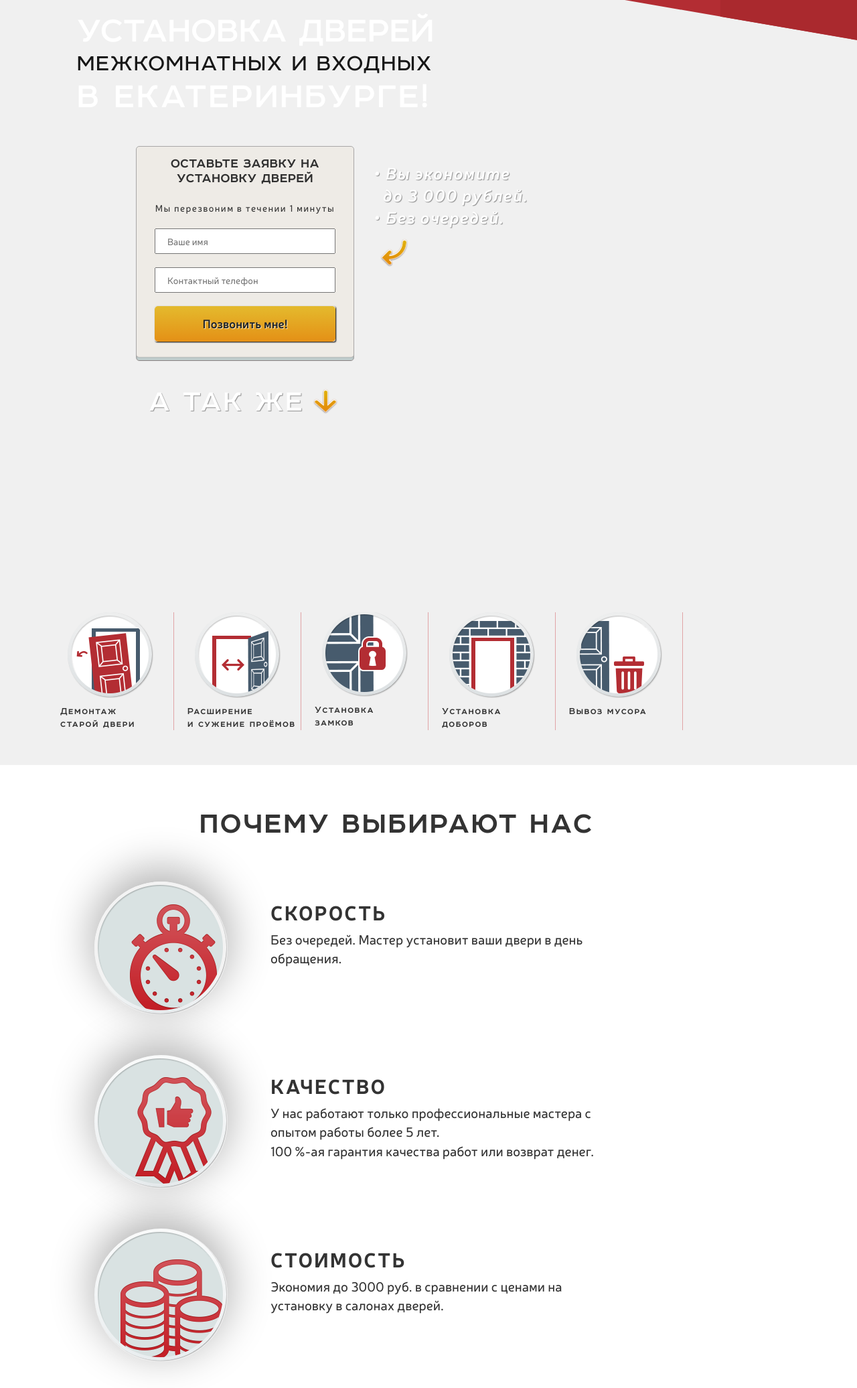
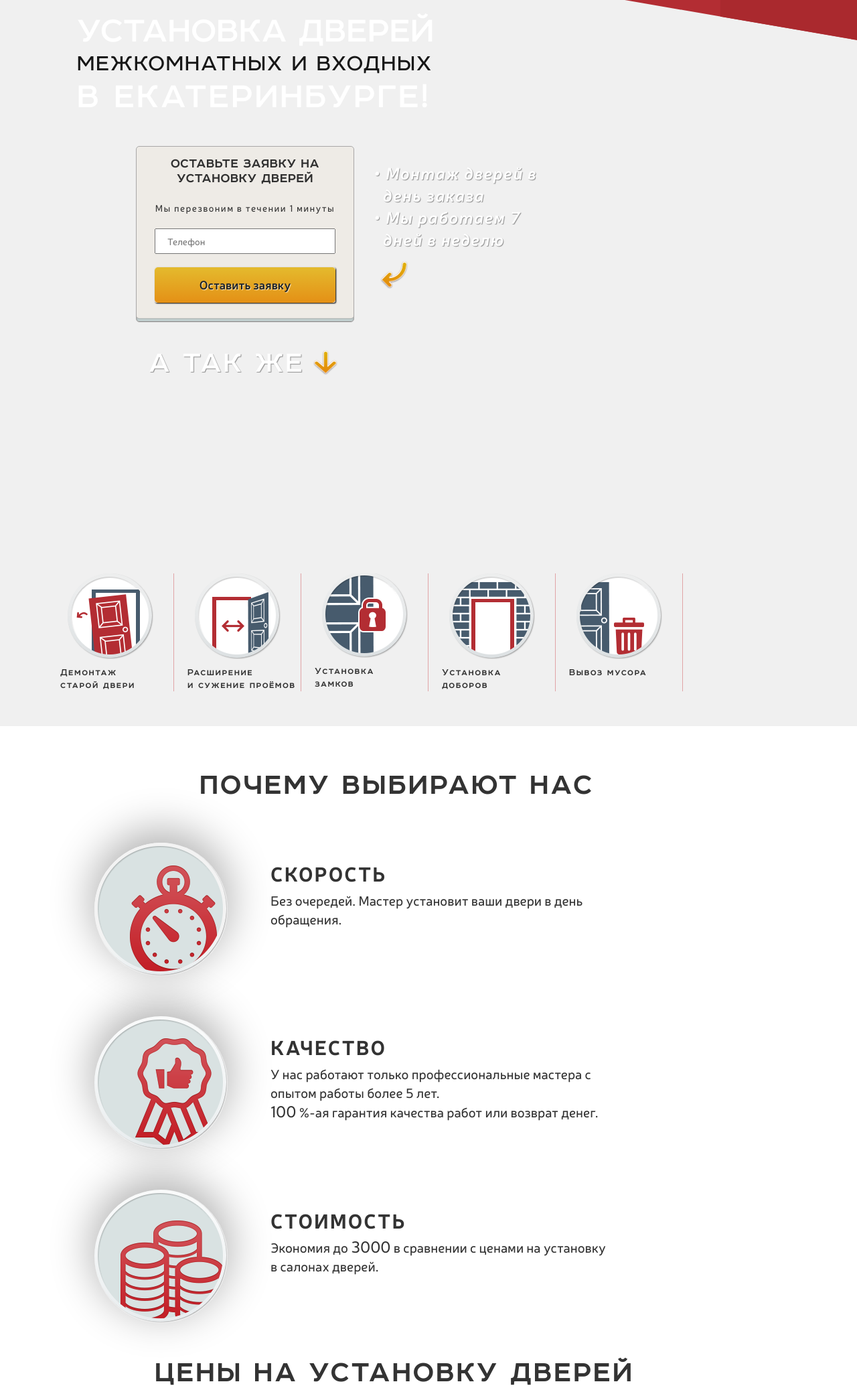
Before and after one commit to miskovaleksey/doors, a PHP site: page / in a window 1280 px wide. Shown: the part 881-2953 px from the top of the page at 67% size. Run offline with PHP 8.4, Linux system fonts and the light colour scheme; some libraries are stand-ins or nearby versions.

Commit message:
fixed text + change popup

```diff
--- a/css/index.css
+++ b/css/index.css
@@ -152,9 +152,11 @@ body .modal-dialog .modal-content .modal-header {
 body .modal-dialog .modal-content .modal-header h4 {
   font-size: 24px;
 }
-body .modal-dialog .modal-content .modal-body .form .fields .form-group input {
-  height: 38px;
+body .modal-dialog .modal-content .modal-body .form .form-group input.text {
+  height: 47px;
   padding-left: 17px;
+  font-size: 16px;
+  width: 80%;
 }
 body .modal-dialog .modal-content .modal-body form .loader,
 body .modal-dialog .modal-content .modal-body form .success {
@@ -739,6 +741,11 @@ body .eggs .desc h2 {
 body .eggs .desc p {
   margin: 0;
   font-size: 20px;
+}
+
+body .eggs .desc .text .text-action{
+  font-size: 24px;
+  line-height: 20px;
 }
 @media (min-width: 0px) and (max-width: 991px) {
   body .eggs .desc p {
--- a/index.php
+++ b/index.php
@@ -86,38 +86,27 @@
                 <div class="form">
                   <form action="mailer.php"
                         method="post"
-                        data-metrika-goal="headerform">
+                        data-metrika-goal="headerform"
+                        class="form-inline"
+                        >
                   <input name="order[форма]"
                          value="Акция"
                         type="hidden"/>
                     <div class="cont">
-                      <!-- <p>Мы перезвоним в течении 1 минуты</p> -->
-                      <div class="fields">
-                        <div class="form-group">
-                          <input type="text"
-                                 class="text"
-                                 name="order[имя]"
-                                 placeholder="Ваше имя"
-                                 data-required="true"
-                                 data-name="Имя"
-                                 />
-                          <div class="error"></div>
-                        </div>
                       <div class="form-group">
                         <input type="text"
                                class="text"
                                name="order[телефон]"
-                                 placeholder="Контактный телефон"
+                               placeholder="Телефон"
                                data-required="true"
                                data-name="Телефон"
                               />
                         <div class="error"></div>
                       </div>
-                      </div>
                       <div class="buttons form-group">
                         <input type="submit"
                                class="submit button"
-                               value="Позвонить мне!" />
+                               value="Оставить заявку" />
                       </div>
                       <div class="clearfix"></div>
                     </div>
@@ -172,18 +161,8 @@
                     <div class="form-group">
                       <input type="text"
                              class="text"
-                             name="order[имя]"
-                             placeholder="Ваше имя"
-                             data-required="true"
-                             data-name="Имя"
-                             />
-                      <div class="error"></div>
-                    </div>
-                    <div class="form-group">
-                      <input type="text"
-                             class="text"
                              name="order[телефон]"
-                             placeholder="Контактный телефон"
+                             placeholder="Телефон"
                              data-required="true"
                              data-name="Телефон"
                             />
@@ -193,7 +172,7 @@
                   <div class="buttons form-group">
                     <input type="submit"
                            class="submit button"
-                           value="Позвонить мне!" />
+                           value="Оставить заявку" />
                   </div>
                   <div class="clearfix"></div>
                 </div>
@@ -210,8 +189,9 @@
             <!-- End Form -->
             <div class="lists">
               <ul>
-                <li>Вы экономите<br /> до 3 000 рублей.</li>
-                <li>Без очередей.</li>
+                <!-- <li>Вы экономите<br /> до 3 000 рублей.</li> -->
+                <li>Монтаж дверей в день заказа</li>
+                <li>Мы работаем 7 дней в неделю</li>
               </ul>
               <img src="./image/arrow-right.png">
             </div>
@@ -294,7 +274,7 @@
           <h2>Качество</h2>
           <p class="text">У нас работают только профессиональные мастера
 с опытом работы более 5 лет.<br />
-100 %-ая гарантия качества работ или возврат денег.</p>
+<span class="text-action">100</span> %-ая гарантия качества работ или возврат денег.</p>
         </div>
       </div>
     </div>
@@ -307,7 +287,7 @@
       <div class="col-md-6 col-xs-7">
         <div class="desc">
           <h2>Стоимость</h2>
-          <p class="text">Экономия до 3000 руб. в сравнении с ценами на установку в салонах дверей.</p>
+          <p class="text">Экономия до <span class="text-action">3000</span>  в сравнении с ценами на установку в салонах дверей.</p>
         </div>
       </div>
     </div>
@@ -329,19 +309,19 @@
             <tbody>
               <tr>
                 <td class="first">Монтаж одностворчатой двери</td>
-                <td class="second"><span>1450 руб.</span></td>
+                <td class="second"><span>от 1470</span></td>
               </tr>
               <tr>
                 <td class="first">Монтаж двустворчатой двери</td>
-                <td class="second"><span>2300 руб.</span></td>
+                <td class="second"><span>от 2270</span></td>
               </tr>
               <tr>
                 <td class="first">Монтаж сборной арки</td>
-                <td class="second"><span>2300 руб.</span></td>
+                <td class="second"><span>2270</span></td>
               </tr>
               <tr>
                 <td class="first">Монтаж откосов</td>
-                <td class="second"><span>от 1300 руб.</span></td>
+                <td class="second"><span>от 1270</span></td>
               </tr>
             </tbody>
           </table>
@@ -359,27 +339,27 @@
             <tbody>
               <tr>
                 <td class="first">Установка добора (расширителя)</td>
-                <td class="second"><span>500 руб.</span></td>
+                <td class="second"><span>470</span></td>
               </tr>
               <tr>
                 <td class="first">Врезка замка</td>
-                <td class="second"><span>500 руб.</span></td>
+                <td class="second"><span>470</span></td>
               </tr>
               <tr>
                 <td class="first">Демонтаж двери</td>
-                <td class="second"><span>200 руб.</span></td>
+                <td class="second"><span>170</span></td>
               </tr>
               <tr>
                 <td class="first">Расширение проёма</td>
-                <td class="second"><span>от 400 руб.</span></td>
+                <td class="second"><span>от 370</span></td>
               </tr>
               <tr>
                 <td class="first">Сужение проёма</td>
-                <td class="second"><span>от 200 руб.</span></td>
+                <td class="second"><span>от 170</span></td>
               </tr>
               <tr>
                 <td class="first">Вынос мусора</td>
-                <td class="second"><span>300 руб.</span></td>
+                <td class="second"><span>270</span></td>
               </tr>
             </tbody>
           </table>
@@ -412,6 +392,7 @@
               <!-- Form -->
                 <div class="form">
                   <form action="mailer.php"
+                        class="form-inline"
                         method="post"
                         data-metrika-goal="price1form">
                   <input name="order[форма]"
@@ -420,32 +401,20 @@
 
                     <div class="cont">
                       <p>Мы перезвоним в течении 1 минуты</p>
-                      <div class="fields">
-                        <div class="form-group">
-                          <input type="text"
-                                 class="text"
-                                 name="order[имя]"
-                                 placeholder="Ваше имя"
-                                 data-required="true"
-                                 data-name="Имя"
-                                 />
-                          <div class="error"></div>
-                        </div>
                         <div class="form-group">
                           <input type="text"
                                  class="text"
                                  name="order[телефон]"
-                                 placeholder="Контактный телефон"
+                                 placeholder="Телефон"
                                  data-required="true"
                                  data-name="Телефон"
                                 />
                           <div class="error"></div>
                         </div>
-                      </div>
                       <div class="buttons form-group">
                         <input type="submit"
                                class="submit button"
-                               value="Позвонить мне!" />
+                               value="Оставить заявку" />
                       </div>
                       <div class="clearfix"></div>
                     </div>
@@ -477,7 +446,7 @@
           <table class="table">
             <thead>
               <tr>
-                <th colspan="2">Акция на установку дверей</th>
+                <th colspan="2">Акция на установку дверей до 31 октября</th>
               </tr>
             </thead>
             <tbody>
@@ -524,6 +493,7 @@
               <div class="modal-body">
                 <div class="form">
                   <form action="mailer.php"
+                        class="form-inline"
                         method="post"
                         data-metrika-goal="price2form">
                   <input name="order[форма]"
@@ -532,30 +502,18 @@
 
                     <div class="cont">
                       <p>Мы перезвоним в течении 1 минуты</p>
-                      <div class="fields">
-                        <div class="form-group">
-                          <input type="text"
-                                 class="text"
-                                 name="order[имя]"
-                                 placeholder="Ваше имя"
-                                 data-required="true"
-                                 data-name="Имя"
-                                 />
-                          <div class="error"></div>
-                        </div>
                       <div class="form-group">
                         <input type="text"
                                class="text"
                                name="order[телефон]"
-                                 placeholder="Контактный телефон"
+                               placeholder="Телефон"
                                data-required="true"
                                data-name="Телефон"
                               />
                         <div class="error"></div>
                       </div>
-                      </div>
                       <div class="buttons form-group">
-                        <input type="submit" class="submit button" value="Позвонить мне!" />
+                        <input type="submit" class="submit button" value="Оставить заявку" />
                       </div>
                       <div class="clearfix"></div>
                     </div>
@@ -586,31 +544,31 @@
             <tbody>
               <tr>
                 <td class="first">Монтаж металлической двери</td>
-                <td class="second"><span>1950 руб.</span></td>
+                <td class="second"><span>1970</span></td>
               </tr>
               <tr>
                 <td class="first">Демонтаж металлической двери</td>
-                <td class="second"><span>300  руб.</span></td>
+                <td class="second"><span>270</span></td>
               </tr>
               <tr>
                 <td class="first">Демонтаж заливной металлической рамы</td>
-                <td class="second"><span>2000 руб.</span></td>
+                <td class="second"><span>1970</span></td>
               </tr>
               <tr>
                 <td class="first">Расширение проёма (кирпич, гипс)</td>
-                <td class="second"><span>от 500  руб.</span></td>
+                <td class="second"><span>470</span></td>
               </tr>
               <tr>
                 <td class="first">Расширение проёма (бетон, монолит)</td>
-                <td class="second"><span>от 530  руб.</span></td>
+                <td class="second"><span>от 530</span></td>
               </tr>
               <tr>
                 <td class="first">Распил наличника</td>
-                <td class="second"><span>от 50 руб.</span></td>
+                <td class="second"><span>от 50 </span></td>
               </tr>
               <tr>
                 <td class="first">Установка доводчика</td>
-                <td class="second"><span>от 500  руб.</span></td>
+                <td class="second"><span>470</span></td>
               </tr>
             </tbody>
           </table>
@@ -805,6 +763,7 @@
         <div class="wrapper">
           <div class="form">
             <form action="mailer.php"
+                  class="form-inline"
                   method="post"
                   data-metrika-goal="mapform">
             <input name="order[форма]"
@@ -814,32 +773,20 @@
               <div class="cont">
                 <h1>Оставьте заявку на<br /> установку дверей</h1>
                 <p>Мы перезвоним в течении 1 минуты</p>
-                <div class="fields">
-                  <div class="form-group">
-                    <input type="text"
-                           class="text"
-                           name="order[имя]"
-                           placeholder="Ваше имя"
-                           data-required="true"
-                           data-name="Имя"
-                           />
-                    <div class="error"></div>
-                  </div>
                 <div class="form-group">
                   <input type="text"
                            class="text"
                            name="order[телефон]"
-                           placeholder="Контактный телефон"
+                           placeholder="Телефон"
                            data-required="true"
                            data-name="Телефон"
                           />
                   <div class="error"></div>
                 </div>
-                </div>
                 <div class="buttons form-group">
                   <input type="submit"
                          class="submit button"
-                         value="Позвонить мне!" />
+                         value="Оставить заявку" />
                 </div>
                 <div class="clearfix"></div>
               </div>
@@ -900,6 +847,7 @@
               <div class="modal-body">
                 <div class="form">
                   <form action="mailer.php"
+                        class="form-inline"
                         method="post"
                         data-metrika-goal="footerform">
                   <input name="order[форма]"
@@ -907,33 +855,20 @@
                          type="hidden"/>
 
                     <div class="cont">
-                      <!-- <p>Мы перезвоним в течении 1 минуты</p> -->
-                      <div class="fields">
-                        <div class="form-group">
-                          <input type="text"
-                                 class="text"
-                                 name="order[имя]"
-                                 placeholder="Ваше имя"
-                                 data-required="true"
-                                 data-name="Имя"
-                                 />
-                          <div class="error"></div>
-                        </div>
                       <div class="form-group">
                         <input type="text"
                                  class="text"
                                  name="order[телефон]"
-                                 placeholder="Контактный телефон"
+                                 placeholder="Телефон"
                                  data-required="true"
                                  data-name="Телефон"
                                 />
                           <div class="error"></div>
                         </div>
-                      </div>
                       <div class="buttons form-group">
                         <input type="submit"
                                class="submit button"
-                               value="Позвонить мне!" />
+                               value="Оставить заявку" />
                       </div>
                       <div class="clearfix"></div>
                     </div>
```
Lines whose indentation alone changed are shown as unchanged.
